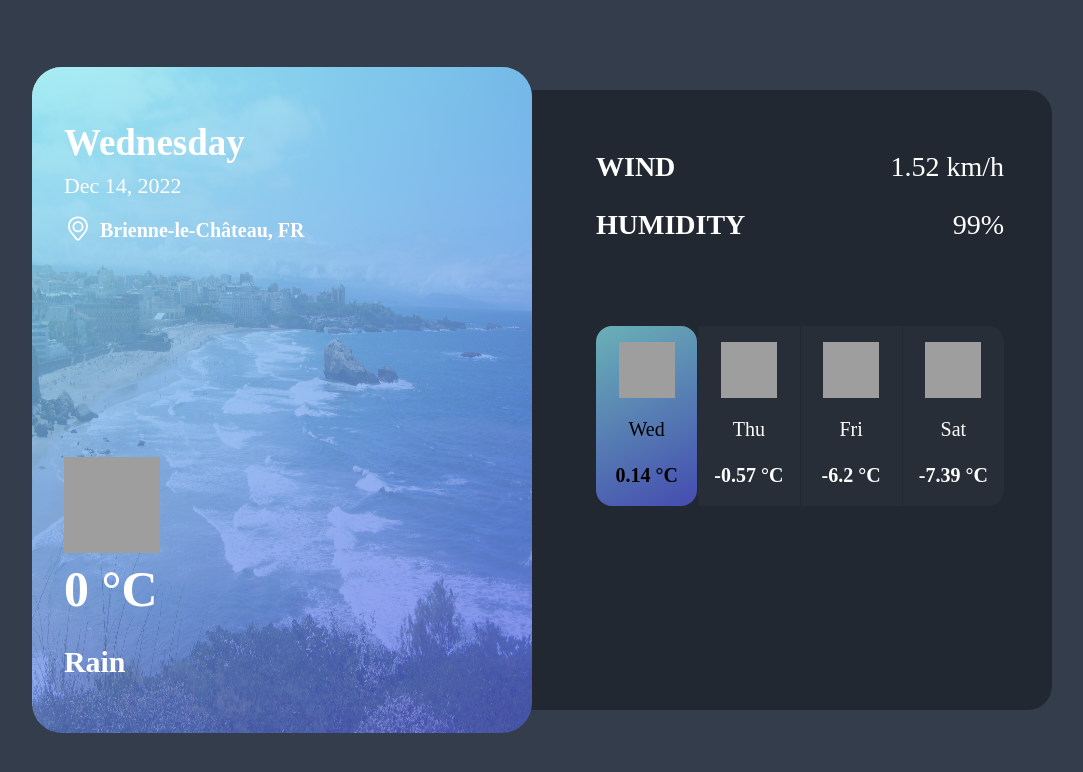
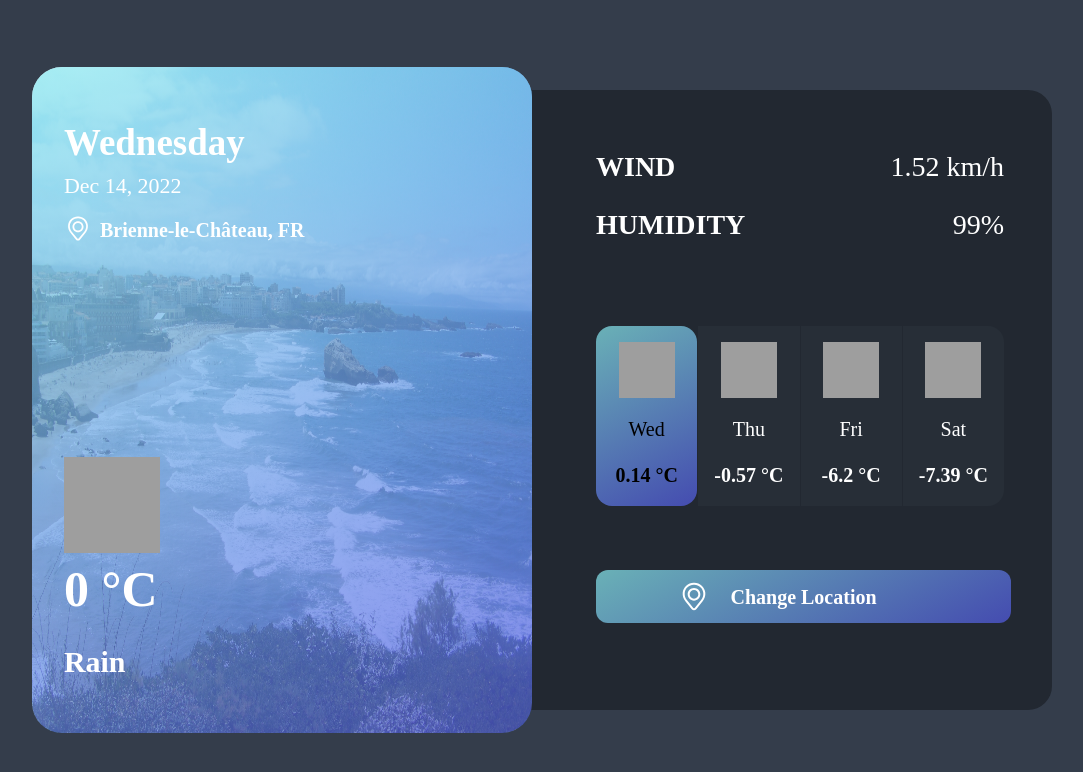
Before and after one commit to Sozary/legal-weather, a Vue app: page / in a window 1280 px wide. Shown: the top 772 px of the page, without its empty margins (98-1181 px from the left). Built offline with nearby package versions, Linux system fonts and the light colour scheme; grey boxes are pictures that could not be loaded.

Commit message:
:lipstick: search begin

```diff
--- a/src/components/ForecastView.vue
+++ b/src/components/ForecastView.vue
@@ -1,11 +1,13 @@
 <template>
   <div class="rounded-3xl bg-night-dark h-[620px] w-[600px] -ml-20 text-white">
     <forecast-tab class="pl-36 pr-12" />
+    <search-tab />
   </div>
 </template>
 <script>
 import ForecastTab from "@/components/forecast/ForecastTab.vue";
+import SearchTab from "@/components/forecast/SearchTab.vue";
 export default {
-  components: { ForecastTab },
+  components: { ForecastTab, SearchTab },
 };
 </script>
--- /dev/null
+++ b/src/components/forecast/SearchTab.vue
@@ -0,0 +1,46 @@
+<template>
+  <div class="relative mt-16 max-w-[415px] ml-36">
+    <input
+      type="text"
+      ref="search"
+      class="linear-background w-[415px] h-[53px] rounded-xl pl-12 peer"
+      @click="triggeredInput = true"
+      @blur="triggeredInput = false"
+    />
+
+    <img
+      @click="triggeredInput = true"
+      src="@/assets/icons/location.svg"
+      class="cursor-pointer w-8 h-8 absolute top-1/2 -translate-y-1/2 transition-all"
+      :class="{ 'left-2': triggeredInput, 'left-[82px]': !triggeredInput }"
+    />
+    <div
+      @click="triggeredInput = true"
+      class="absolute cursor-pointer -translate-x-1/2 text-[1.25rem] -translate-y-1/2 transition-all font-semibold"
+      :class="{
+        'left-[86px] top-[-20px] ': triggeredInput,
+        'left-1/2  top-1/2 ': !triggeredInput,
+      }"
+    >
+      Change Location
+    </div>
+  </div>
+</template>
+<script>
+export default {
+  watch: {
+    triggeredInput(value) {
+      if (value) {
+        this.$refs["search"].focus();
+      } else {
+        this.$refs["search"].blur();
+      }
+    },
+  },
+  data() {
+    return {
+      triggeredInput: false,
+    };
+  },
+};
+</script>
```
